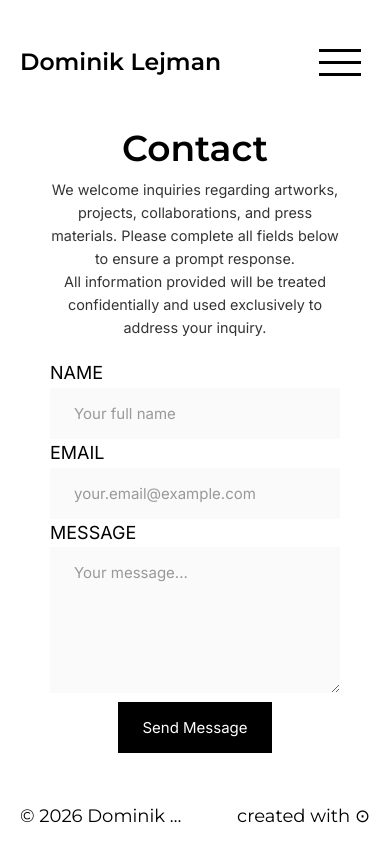
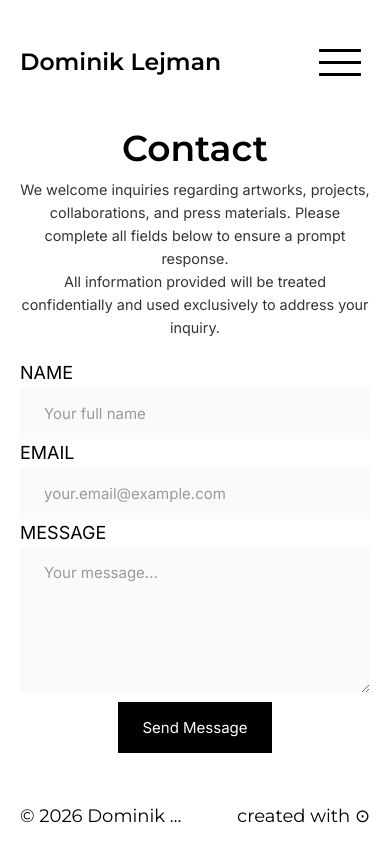
Before and after one commit to Kubagent/lejman-web, a Next.js app: page /contact in a window 390 px wide. Shown: the top 862 px of the page. Built offline with nearby package versions, Linux system fonts and the light colour scheme; no server answers.

Commit message:
v1.4.7: Fix mobile padding on detail/contact pages — 20px mobile, 50px desktop
Co-Authored-By: Claude Sonnet 4.6 <noreply@anthropic.com>

```diff
--- a/app/contact/page.tsx
+++ b/app/contact/page.tsx
@@ -32,9 +32,7 @@ export const metadata: Metadata = {
  */
 export default function ContactPage() {
   return (
-    <div className="bg-white" style={{
-      paddingLeft: '50px',
-      paddingRight: '50px',
+    <div className="detail-px bg-white" style={{
       display: 'flex',
       alignItems: 'center',
       justifyContent: 'center',
--- a/app/globals.css
+++ b/app/globals.css
@@ -320,6 +320,19 @@ a:active {
   }
 }
 
+/* Detail/contact pages: 50px desktop, 20px mobile */
+.detail-px {
+  padding-left: 50px;
+  padding-right: 50px;
+}
+
+@media (max-width: 767px) {
+  .detail-px {
+    padding-left: 20px;
+    padding-right: 20px;
+  }
+}
+
 /* Desktop-only 30px side padding for works/projects grid and filter bars */
 .section-px {
   padding-left: 30px;
--- a/components/ArtworkDetail.tsx
+++ b/components/ArtworkDetail.tsx
@@ -143,7 +143,7 @@ export default function ArtworkDetail({
     <>
       <article className="min-h-screen bg-white">
         {/* Back button */}
-        <div className="py-4" style={{ paddingLeft: '50px', paddingRight: '50px' }}>
+        <div className="detail-px py-4">
           <Link
             href="/works"
             className="inline-flex items-center gap-1 font-body text-xs text-dark-gray hover:text-black transition-colors whitespace-nowrap"
@@ -279,7 +279,7 @@ export default function ArtworkDetail({
         )}
 
         {/* Metadata section */}
-        <div className="w-full md:max-w-4xl md:mx-auto py-12 md:py-16" style={{ paddingLeft: '50px', paddingRight: '50px' }}>
+        <div className="detail-px w-full md:max-w-4xl md:mx-auto py-12 md:py-16">
           {/* Title */}
           <h1 className="font-heading text-4xl md:text-5xl lg:text-6xl font-semibold text-black mb-8">
             {title}
--- a/components/ProjectDetail.tsx
+++ b/components/ProjectDetail.tsx
@@ -135,7 +135,7 @@ export default function ProjectDetail({
   return (
     <>
       {/* Back to Projects Link */}
-      <div className="py-4" style={{ paddingLeft: '50px', paddingRight: '50px' }}>
+      <div className="detail-px py-4">
         <Link
           href="/projects"
           className="inline-flex items-center gap-1 font-body text-xs text-dark-gray hover:text-black transition-colors whitespace-nowrap"
@@ -271,7 +271,7 @@ export default function ProjectDetail({
         )}
 
         {/* Project Metadata */}
-        <div className="w-full md:max-w-4xl md:mx-auto py-12 md:py-16" style={{ paddingLeft: '50px', paddingRight: '50px' }}>
+        <div className="detail-px w-full md:max-w-4xl md:mx-auto py-12 md:py-16">
           {/* Title */}
           <h1 className="font-heading text-4xl md:text-5xl lg:text-6xl font-semibold text-black mb-8">
             {title}
```
